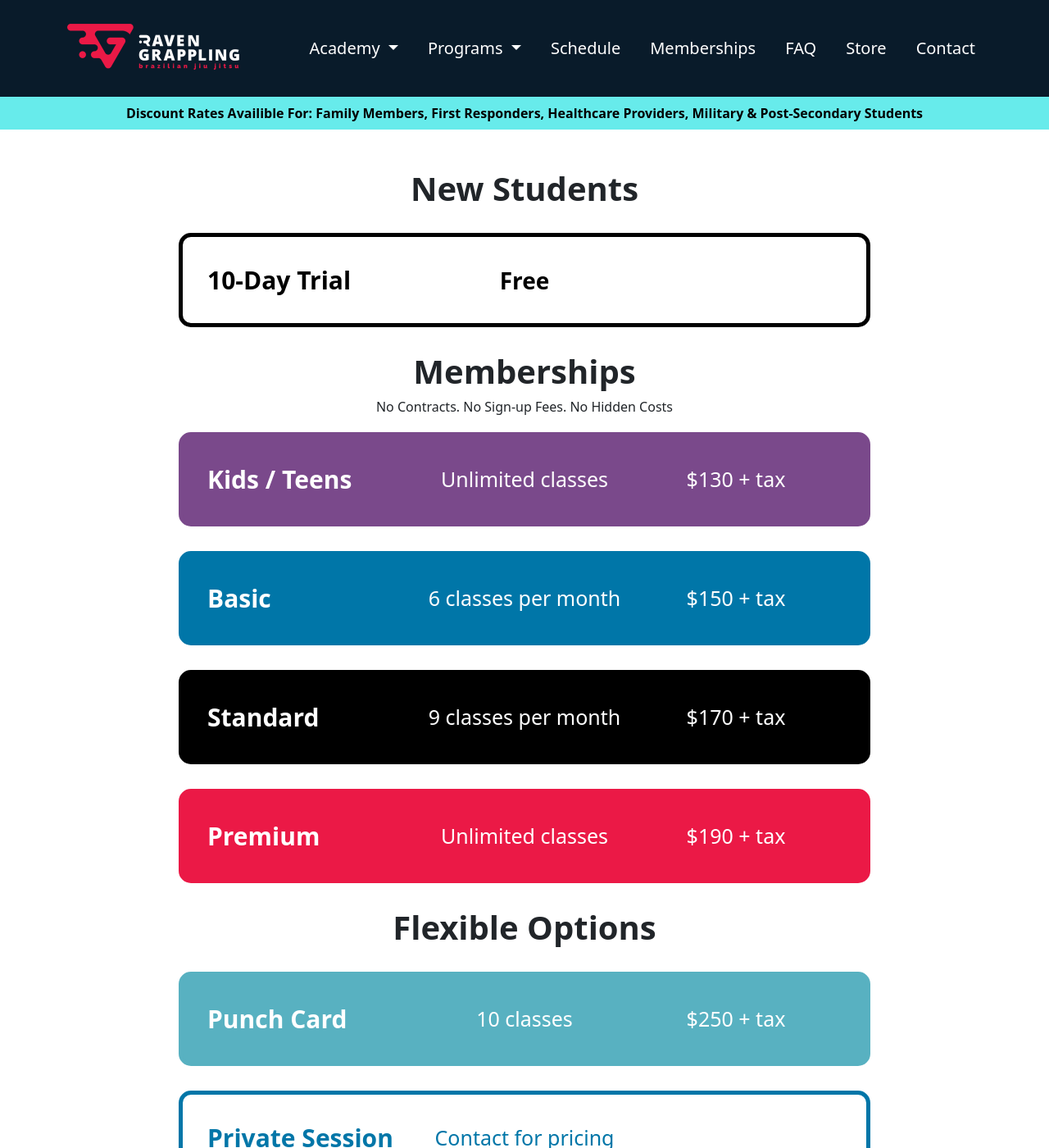
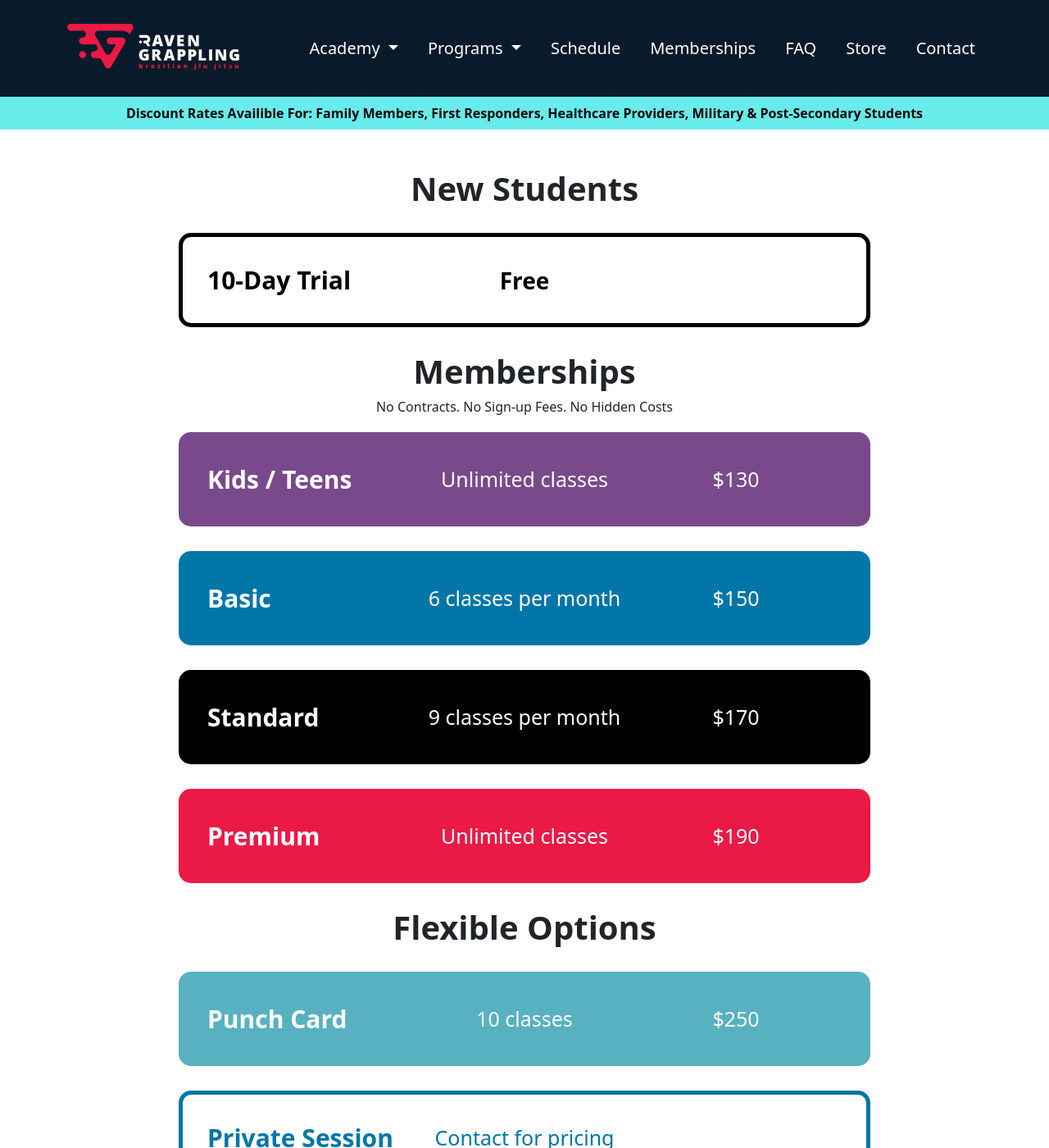
Before and after one commit to RavenGrappling/RavenGrappling.github.io, a Jekyll site: the page built from memberships.md, in a window 1280 px wide and 1400 px high. Shown: the whole window at 82% size. Built offline with Jekyll 4.4.1, drawn with Linux system fonts in a browser that asks for light colours.

Commit message:
Update memberships.md

```diff
--- a/memberships.md
+++ b/memberships.md
@@ -27,7 +27,7 @@ layout: default
       Unlimited classes
     </div>
     <div class="rg-membership-button-price">
-      $130 + tax
+      $130
     </div>
   </a>
 
@@ -37,7 +37,7 @@ layout: default
       6 classes per month
     </div>
     <div class="rg-membership-button-price">
-      $150 + tax
+      $150
     </div>
   </a>
 
@@ -47,7 +47,7 @@ layout: default
       9 classes per month
     </div>
     <div class="rg-membership-button-price">
-      $170 + tax
+      $170
     </div>
   </a>
 
@@ -57,7 +57,7 @@ layout: default
       Unlimited classes
     </div>
     <div class="rg-membership-button-price">
-      $190 + tax
+      $190
     </div>
   </a>
 
@@ -69,7 +69,7 @@ layout: default
       10 classes
     </div>
     <div class="rg-membership-button-price">
-      $250 + tax
+      $250
     </div>
   </a>
 
```
